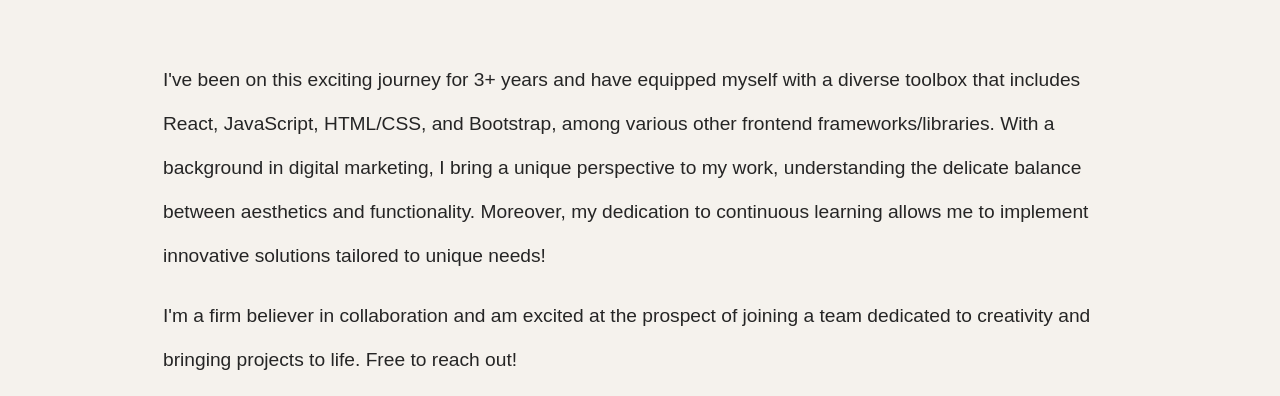
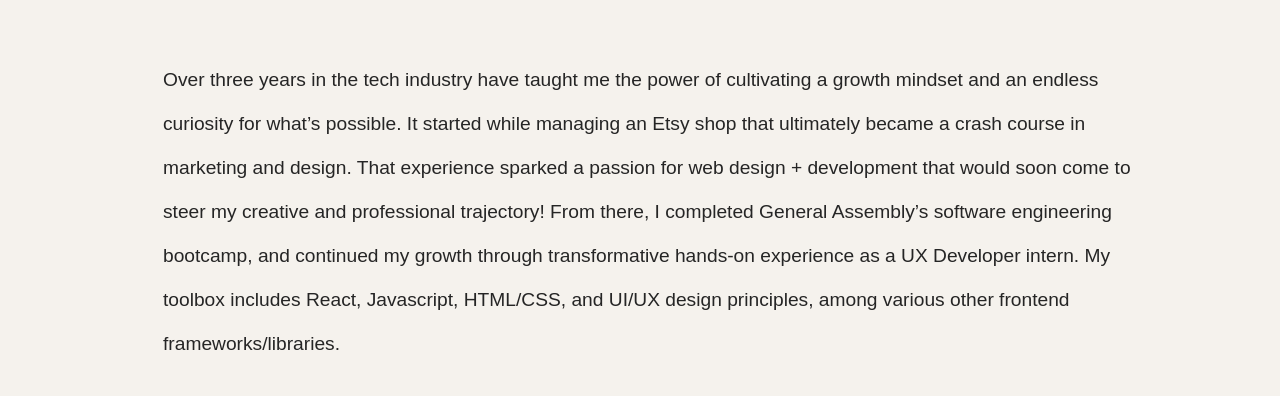
Before and after one commit to jazdmiller/jazmine-miller-portfolio, a React (Vite) app: page /about in a window 1280 px wide. Shown: the part 543-939 px from the top of the page. Built offline with nearby package versions, Linux system fonts and the light colour scheme.

Commit message:
add transition animation to darkmode

```diff
--- a/src/App.scss
+++ b/src/App.scss
@@ -27,6 +27,7 @@ body {
   background: var(--primary-color);
   width: 100vw;
   overflow-x: hidden;
+  transition: background .3s ease-in-out;
 }
 
 .row {
@@ -110,6 +111,7 @@ body {
   position: sticky;
   top: 0;
   z-index: 999;
+  transition: background-color .3s ease-in-out
 }
 
 .modal-backdrop{
@@ -138,8 +140,9 @@ body {
 
 .home-page {
   background-color: var(--primary-color);
-  height: 100vh;
+  // height: 70vh;
   overflow-x: hidden;
+  transition: background-color .3s ease-in-out;
 }
 
 .nav-item.nav-link {
@@ -490,6 +493,7 @@ body {
   text-transform: uppercase;
   font-size: 4rem;
   margin-top: 40%;
+  transition: background-color .3s ease-in-out
 }
 
 .inner-div span{
@@ -850,6 +854,8 @@ body {
   }
 
 
+
+
 }
 @media (min-width: 375px) {
   .home-text {
@@ -860,7 +866,8 @@ body {
   }
 
   .home-container {
-    min-height: 80vh;
+    min-height: 70vh;
+    margin: 0;
   }
 
   .btn-col {
@@ -924,7 +931,7 @@ body {
   }
 
   .contact-container{
-    margin-top:0%;
+    margin-top: 0%;
   }
 
   .project-title{
--- a/src/pages/About.jsx
+++ b/src/pages/About.jsx
@@ -2,27 +2,25 @@ import React, { useEffect } from "react";
 import Img from "/assets/images/about-photo.svg";
 import StarIcon from "/assets/images/star.svg";
 import DarkStarIcon from "../../public/assets/images/star-darkmode.svg";
-import { gsap } from 'gsap'
+import { gsap } from "gsap";
 import { Link } from "react-router-dom";
 
-
 function About({ isDarkMode }) {
-
   useEffect(() => {
-    gsap.to('.about-stagger', {
+    gsap.to(".about-stagger", {
       opacity: 1,
       y: 0,
-      duration: .6,
-      stagger: .2,
-      ease: "power2.inOut"
-    })
+      duration: 0.6,
+      stagger: 0.2,
+      ease: "power2.inOut",
+    });
 
-    gsap.to('.img-fade', {
+    gsap.to(".img-fade", {
       opacity: 1,
-      duration: .6,
-      ease: "power2.inOut"
-    })
-  }, [])
+      duration: 0.6,
+      ease: "power2.inOut",
+    });
+  }, []);
   const skills = [
     "Reactjs",
     "Javascript",
@@ -48,7 +46,6 @@ function About({ isDarkMode }) {
     "github",
     "gsap",
     "framer motion",
-
   ];
   return (
     <div className="container ">
@@ -74,23 +71,25 @@ function About({ isDarkMode }) {
         <div className="about-text-wrapper">
           <div className="row w-100 w-md-75">
             <div className="col-12 ">
-
               <p className="about-stagger">
-                I've been on this exciting journey for 3+ years and have
-                equipped myself with a diverse toolbox that includes React,
-                JavaScript, HTML/CSS, and Bootstrap, among various other
-                frontend frameworks/libraries. With a background in digital
-                marketing, I bring a unique perspective to my work,
-                understanding the delicate balance between aesthetics and
-                functionality. Moreover, my dedication to continuous learning
-                allows me to implement innovative solutions tailored to unique
-                needs!
+                Over three years in the tech industry have taught me the power
+                of cultivating a growth mindset and an endless curiosity for
+                what’s possible. It started while managing an Etsy shop that
+                ultimately became a crash course in marketing and design. That
+                experience sparked a passion for web design + development that
+                would soon come to steer my creative and professional
+                trajectory! From there, I completed General Assembly’s software
+                engineering bootcamp, and continued my growth through
+                transformative hands-on experience as a UX Developer intern. My
+                toolbox includes React, Javascript, HTML/CSS, and UI/UX design
+                principles, among various other frontend frameworks/libraries.
               </p>
 
               <p className="about-stagger">
-                I'm a firm believer in collaboration and am excited at the
-                prospect of joining a team dedicated to creativity and bringing
-                projects to life. Free to reach out!
+                I'm a firm believer in collaboration and I’m excited at the
+                prospect of joining a team dedicated to creativity, inclusivity,
+                and bringing projects to life. Feel free to reach out with any
+                new opportunities!
               </p>
               {/* <p>
                 I'm a firm believer in collaboration and recognize the
@@ -116,13 +115,15 @@ function About({ isDarkMode }) {
               <div className="my-5 row contact-row">
                 <div className="col pl-0">
                   <span>
-                    <img src={ isDarkMode ? DarkStarIcon : StarIcon} />
+                    <img src={isDarkMode ? DarkStarIcon : StarIcon} />
                     <Link to="/contact">Contact Me</Link>
-                  </span> <br/>
+                  </span>{" "}
+                  <br />
                   <span>
                     <img src={isDarkMode ? DarkStarIcon : StarIcon} />
                     <Link to="/projects">Portfolio</Link>
-                  </span> <br />
+                  </span>{" "}
+                  <br />
                   <span>
                     <img src={isDarkMode ? DarkStarIcon : StarIcon} />
                     <Link to="/projects">Resume</Link>
--- a/src/pages/Contact.jsx
+++ b/src/pages/Contact.jsx
@@ -13,7 +13,7 @@ function Contact() {
     });
   });
   return (
-    <div className="container contact-container">
+    <div className="container contact-container pl-4">
       <section className="contact-title">
         <div className="row">
           <h1 className="contact-fade">Contact Me</h1>
--- a/src/pages/Home.jsx
+++ b/src/pages/Home.jsx
@@ -73,7 +73,7 @@ const subText = {
     <div className='home-page'>
 
         <div className='home-container mx-auto'>
-            <div className='fluid-container home-wrapper'>
+            <div className='fluid-container home-wrapper ml-4 ml-md-0'>
 
             <div className='row frontend-row'>
                 <div className='col home-text text-left text-lg-right'>
```
